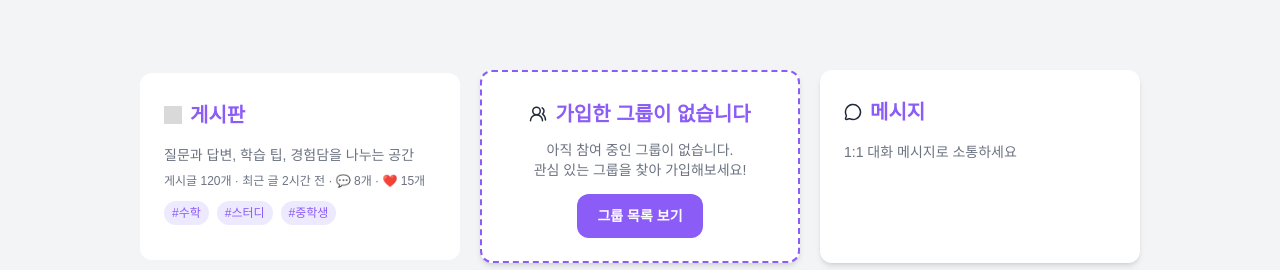
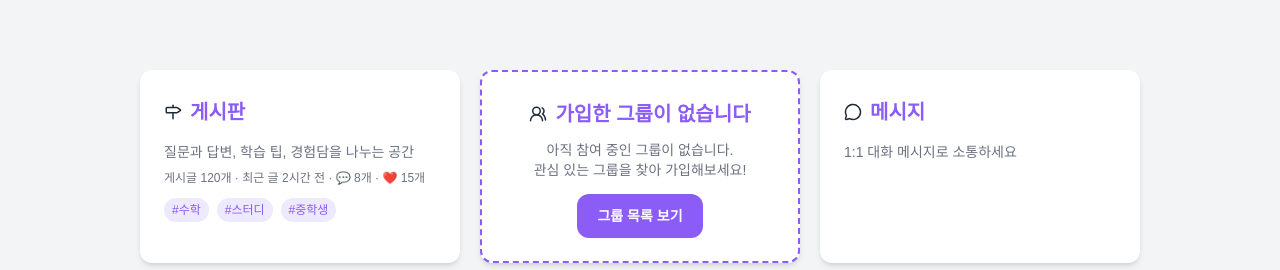
Before and after one commit to prgrms-fe-devcourse/FE7-PROJECT2-TEAM-5, a React (Vite) app: page / in a window 1280 px wide. Shown: the part 527-797 px from the top of the page. Built offline with nearby package versions, Linux system fonts and the light colour scheme; no server answers.

Commit message:
💄 게시판 아이콘 추가 및 hover

```diff
--- a/src/pages/home/HomePage.tsx
+++ b/src/pages/home/HomePage.tsx
@@ -1,4 +1,4 @@
-import { MessageCircle, UsersRound } from "lucide-react";
+import { MessageCircle, Milestone, UsersRound } from "lucide-react";
 import { Link } from "react-router";
 import { useProfileStore } from "../../stores/profileStore";
 import { useEffect } from "react";
@@ -62,12 +62,12 @@ export default function HomePage() {
 				{/* 카드들 */}
 				<div className="h-[193px] flex items-center flex-nowrap gap-5">
 					{/* 게시판 카드 => Link 태그로 수정할 예정 */}
-					<Link to="/posts">
-						<div className="w-[320px] h-[187px] px-6 py-7 bg-white rounded-xl">
+					<Link
+						to="/posts"
+						className="w-[320px] h-full px-6 py-7 bg-white rounded-xl shadow-md transition-all duration-300 hover:-translate-y-1 hover:shadow-lg"
+					>
 						<div className="flex items-center gap-2 mb-4">
-								<div className="w-[18px] h-[18px] bg-[#D9D9D9]">
-									{/* 아이콘 */}
-								</div>
+							<Milestone size={18} />
 							<h3 className="font-bold text-xl text-[#8B5CF6]">
 								게시판
 							</h3>
@@ -77,8 +77,8 @@ export default function HomePage() {
 								질문과 답변, 학습 팁, 경험담을 나누는 공간
 							</p>
 							<p className="text-xs">
-									게시글 120개 · 최근 글 2시간 전 · 💬 8개 ·
-									❤️ 15개
+								게시글 120개 · 최근 글 2시간 전 · 💬 8개 · ❤️
+								15개
 							</p>
 						</div>
 						<div className="flex flex-row gap-2 text-xs text-[#8B5CF6]">
@@ -92,7 +92,6 @@ export default function HomePage() {
 							<span className="px-2 py-1 bg-[#ede9fe] rounded-xl">
 								#중학생
 							</span>
-							</div>
 						</div>
 					</Link>
 					{/* 그룹 카드 */}
```
Lines whose indentation alone changed are shown as unchanged.
